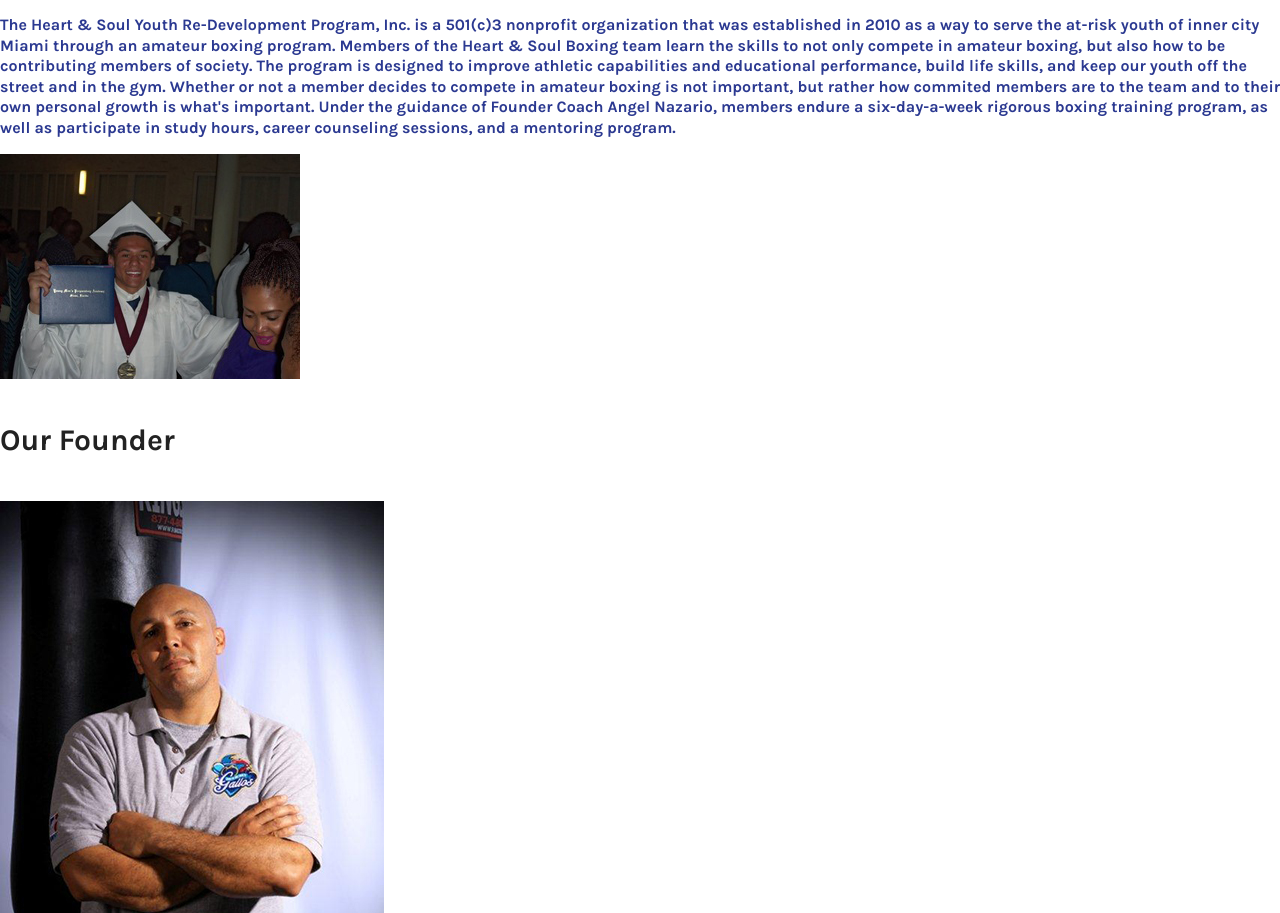
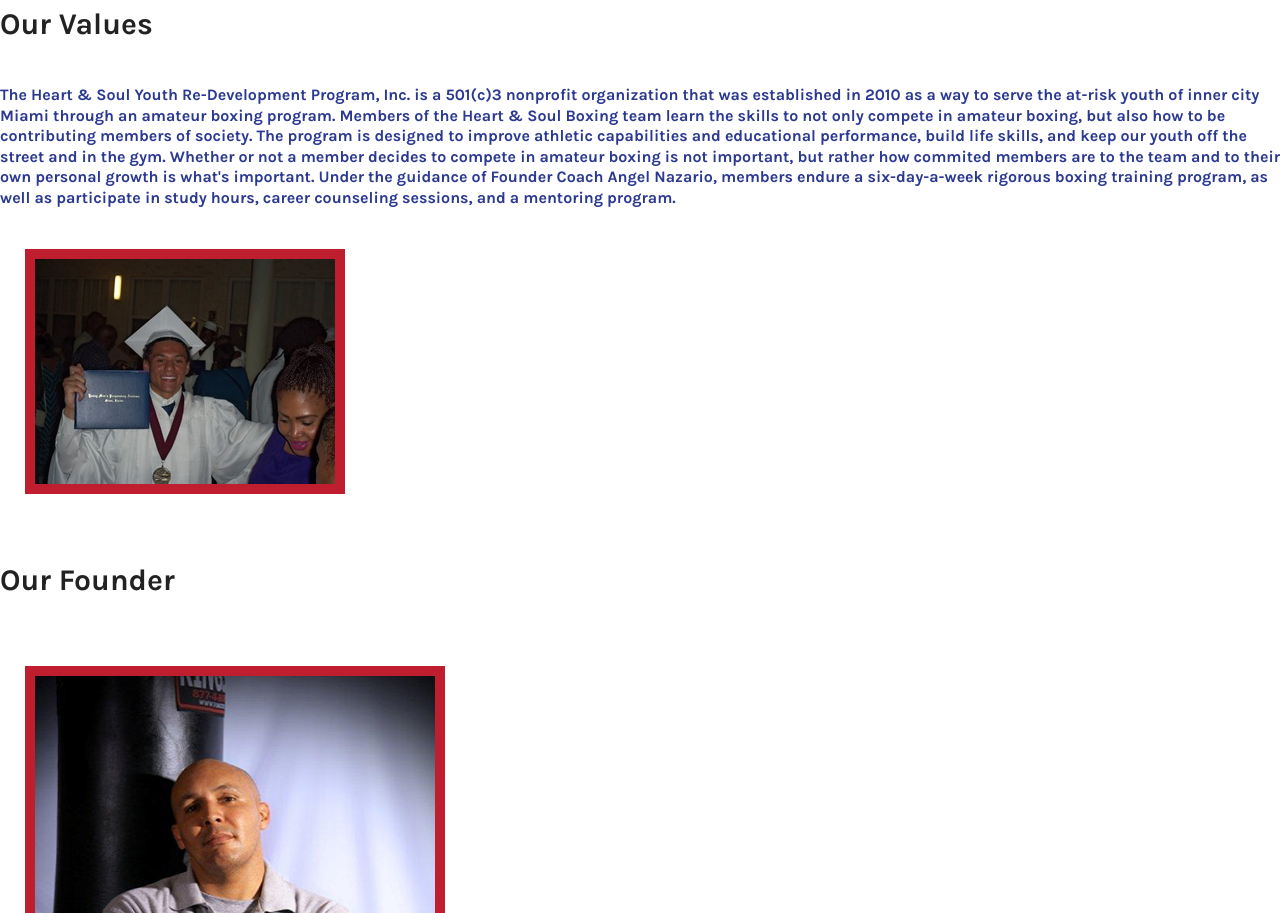
Before and after one commit to e-gunn/hs-boxing-website, a website: page about/index.html in a window 1280 px wide. Shown: the part 1147-2060 px from the top of the page. Drawn offline with Linux system fonts and the light colour scheme.

Commit message:
Update about page image styles

```diff
--- a/css/main.css
+++ b/css/main.css
@@ -546,6 +546,21 @@ footer .content-wrapper {
   width: 100%;
 }
 
+.mission img,
+.values img {
+  border: 10px solid #bf1e2e;
+  margin: 25px;
+  max-width: 300px;
+  width: 100%;
+}
+
+.founder img {
+  border: 10px solid #bf1e2e;
+  margin: 25px;
+  max-width: 400px;
+  width: 100%;
+}
+
 /* ------------------------ programs page ---------------------------- */
 
 .hero-area-programs {
@@ -1002,6 +1017,13 @@ h4 {
    width: 15%;
  }
 
+/* ------------------------ about page - 1200px ---------------------------- */
+
+ .mission img,
+ .values img {
+   width: 75%;
+ }
+
 /* ------------------------ contact page - 1200px ---------------------------- */
 
  address p {
```
